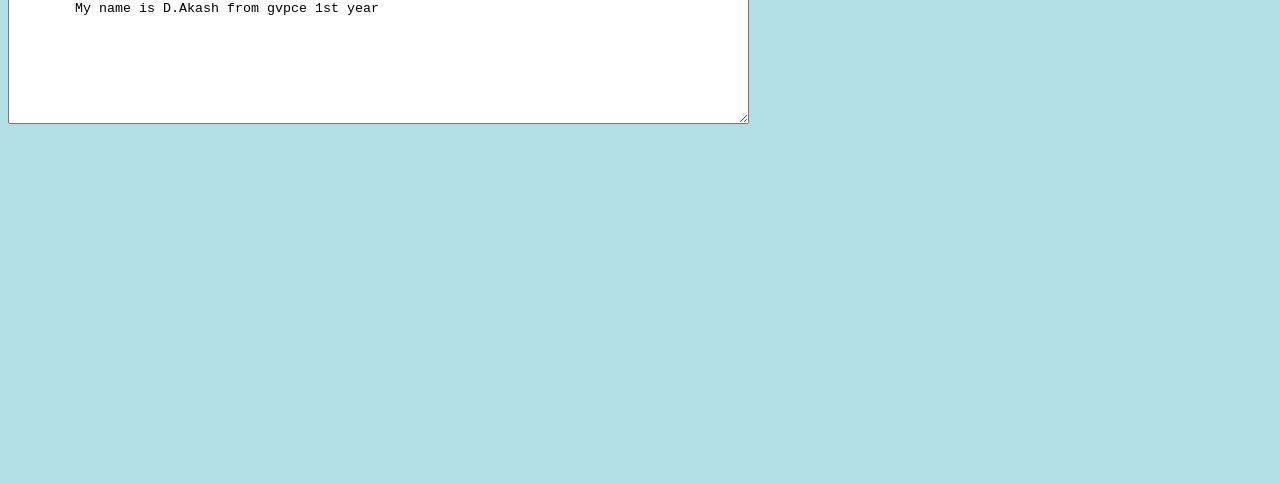
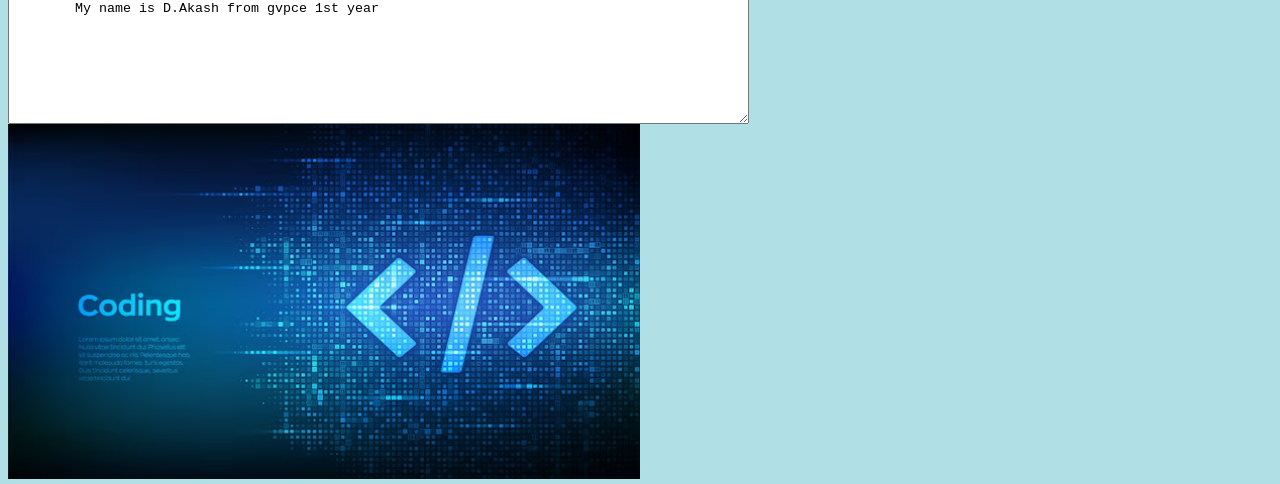
Before and after one commit to Akashdunna/akashmain, a plain HTML site: page index.html in a window 1280 px wide. Shown: the part 2252-2736 px from the top of the page. Before the commit the page ends 2384 px from the top, so only its background shows below. Drawn offline with Linux system fonts and the light colour scheme.

Commit message:
added code.png

```diff
--- a/index.html
+++ b/index.html
@@ -127,6 +127,8 @@
 	My name is D.Akash from gvpce 1st year
 	</textarea>
 
+	<img src="code.png" alt="code" style="width:50%;">
+
 
 
 	</body>
```
